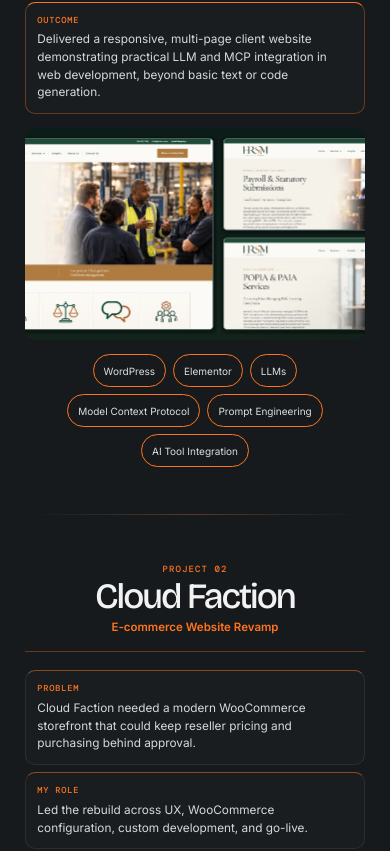
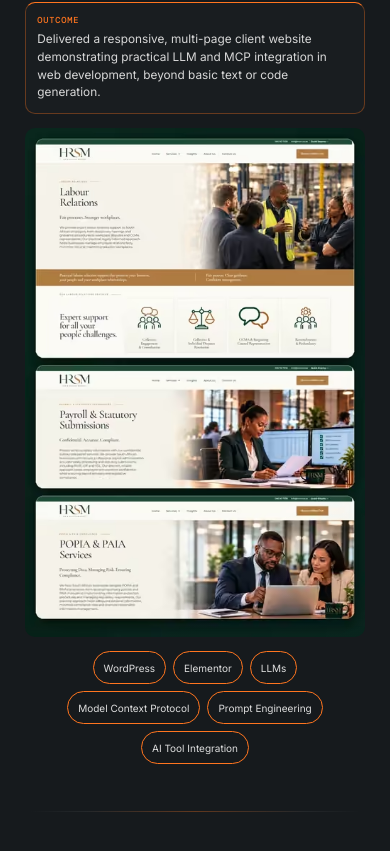
Before and after one commit to RiazK09/riaz-portfolio, a plain HTML site: page index.html in a window 390 px wide. Shown: the part 7853-8704 px from the top of the page. Drawn offline with nearby package versions, Linux system fonts and the light colour scheme; a web font is replaced by a local one.

Commit message:
Publish mobile-only HRSM showcase

```diff
--- a/index.html
+++ b/index.html
@@ -322,7 +322,7 @@
             <div class="case-outcome"><span>OUTCOME</span><p>Delivered a responsive, multi-page client website demonstrating practical LLM and MCP integration in web development, beyond basic text or code generation.</p></div>
           </div>
         </div>
-        <div class="project-media media-slot project-preview project-hrsm" data-asset="project-hrsm.webp" data-mobile-asset="project-hrsm-mobile.webp"><span>Project preview</span></div>
+        <div class="project-media media-slot project-preview project-hrsm" data-asset="project-hrsm.webp" data-mobile-asset="project-hrsm-mobile.avif"><span>Project preview</span></div>
         <div class="tag-stack"><span>WordPress</span><span>Elementor</span><span>LLMs</span><span>Model Context Protocol</span><span>Prompt Engineering</span><span>AI Tool Integration</span></div>
       </div>
     </section>
--- a/styles.css
+++ b/styles.css
@@ -3030,8 +3030,8 @@ body.menu-open .menu-toggle{
    The portrait is used only after script.js confirms the image loaded successfully. */
 @media(max-width:767px){
   #project-1 .project-hrsm.has-mobile-preview{
-    aspect-ratio:800 / 1214;
-    background-image:url("assets/project-hrsm-mobile.webp")!important;
+    aspect-ratio:2 / 3;
+    background-image:url("assets/project-hrsm-mobile.avif")!important;
     background-position:center center!important;
     background-size:cover!important;
   }
```
Also changed, not shown: assets/project-hrsm-mobile.avif (added).
